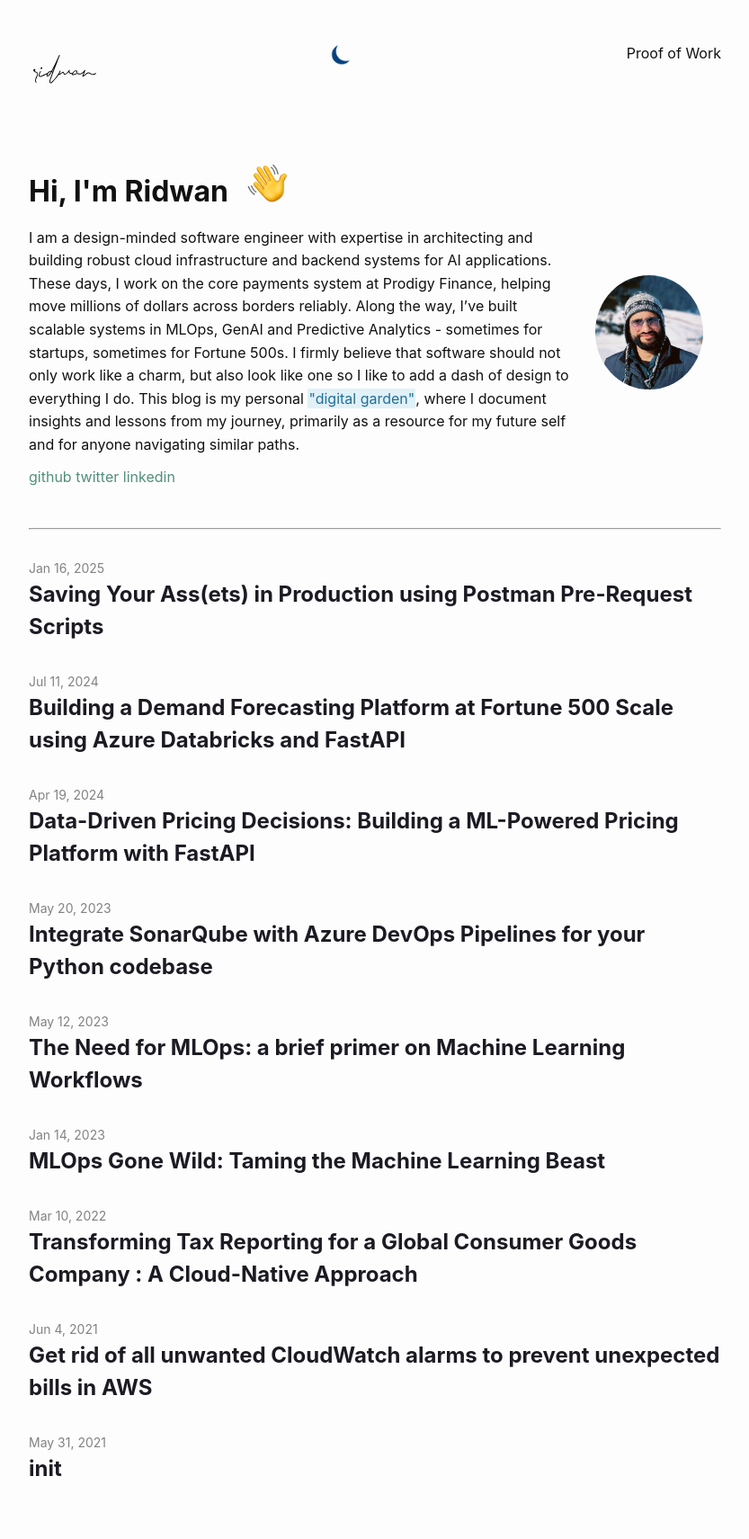
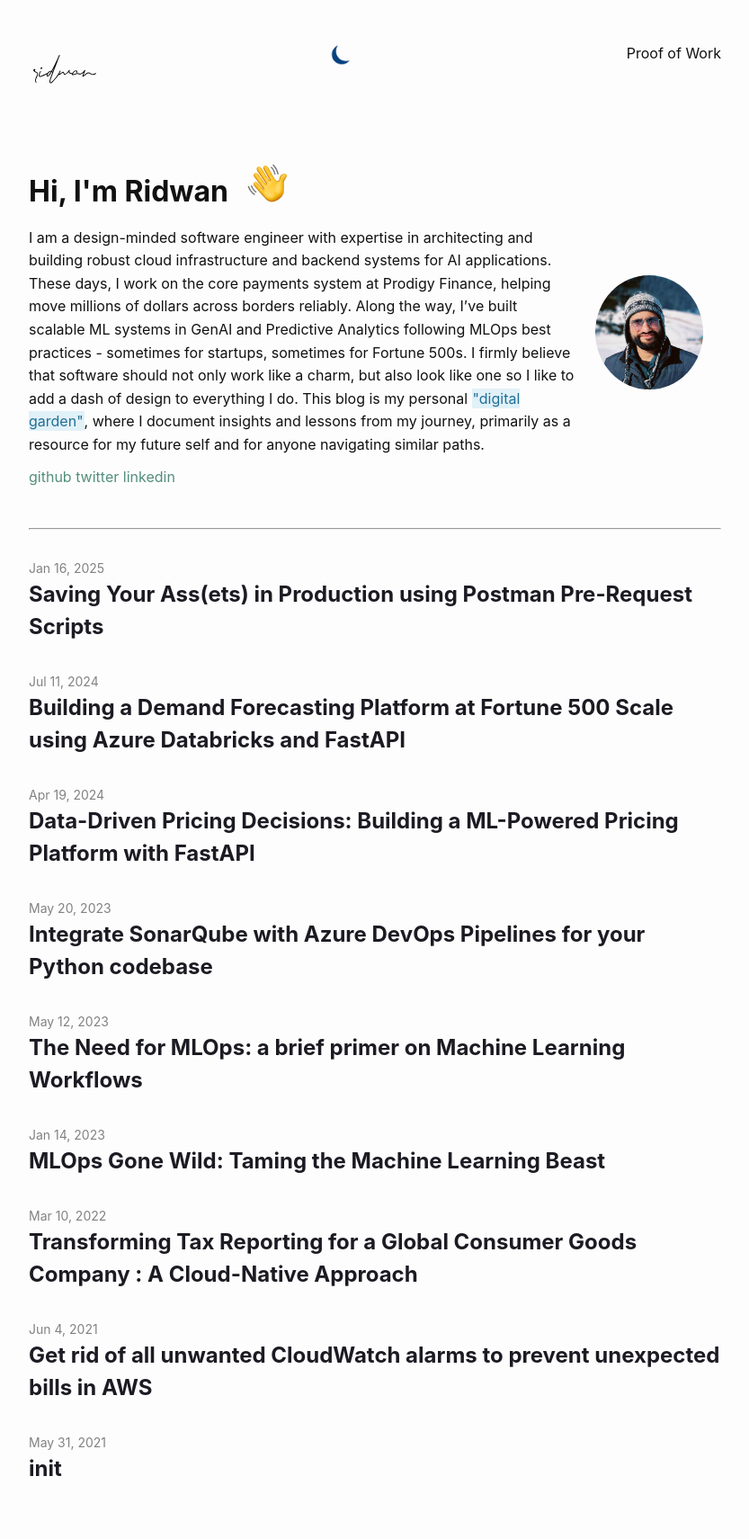
Before and after one commit to rdwns/rdwn, a Jekyll site: the page built from index.markdown, in a window 1280 px wide. Shown: the whole page at 90% size, without its empty margins (223-1056 px from the left). Built offline with Jekyll 4.4.1, drawn with Linux system fonts in a browser that asks for light colours; comment, search, counter and statistics services are not loaded.

Commit message:
update index bio

```diff
--- a/index.markdown
+++ b/index.markdown
@@ -11,7 +11,7 @@ layout: home
   <div id="hand" class="wave-hand emoji"></div>
   </div>
    <div class="bio">
-  I am a design-minded software engineer with expertise in architecting and building robust cloud infrastructure and backend systems for AI applications. These days, I work on the core payments system at Prodigy Finance, helping move millions of dollars across borders reliably. Along the way, I’ve built scalable systems in MLOps, GenAI and Predictive Analytics - sometimes for startups, sometimes for Fortune 500s. I firmly believe that software should not only work like a charm, but also look like one so I like to add a dash of design to everything I do. This blog is my personal <a class="blue-bg" href="https://dev.to/jbranchaud/the-digital-garden-l10">"digital garden"</a>, where I document insights and lessons from my journey, primarily as a resource for my future self and for anyone navigating similar paths.
+  I am a design-minded software engineer with expertise in architecting and building robust cloud infrastructure and backend systems for AI applications. These days, I work on the core payments system at Prodigy Finance, helping move millions of dollars across borders reliably. Along the way, I’ve built scalable ML systems in GenAI and Predictive Analytics following MLOps best practices - sometimes for startups, sometimes for Fortune 500s. I firmly believe that software should not only work like a charm, but also look like one so I like to add a dash of design to everything I do. This blog is my personal <a class="blue-bg" href="https://dev.to/jbranchaud/the-digital-garden-l10">"digital garden"</a>, where I document insights and lessons from my journey, primarily as a resource for my future self and for anyone navigating similar paths.
    </div>
    <div id="social-list">
    <ul>
```
